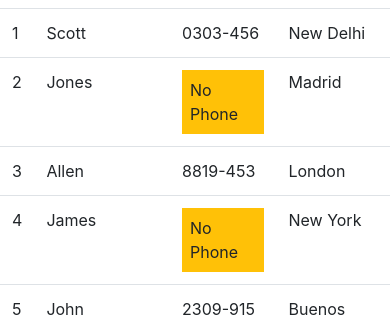
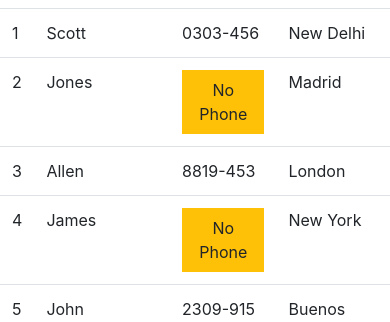
Before and after one commit to FrancoTr/react-ecommerce-classbasedcomponents, a React (Create React App) app: page / in a window 390 px wide. Shown: the part 181-503 px from the top of the page. Built offline with nearby package versions, Linux system fonts and the light colour scheme.

Commit message:
center No Phone warning

```diff
--- a/src/MainContent.jsx
+++ b/src/MainContent.jsx
@@ -38,7 +38,11 @@
                   <td>{cust.id}</td>
                   <td>{cust.name}</td>
                   <td>
-                    {cust.phone ? cust.phone : <div className="bg-warning p-2">No Phone</div>}
+                    {cust.phone ? (
+                      cust.phone
+                    ) : (
+                      <div className="bg-warning p-2 text-center">No Phone</div>
+                    )}
                   </td>
                   <td>{cust.address.city}</td>
                 </tr>
```
